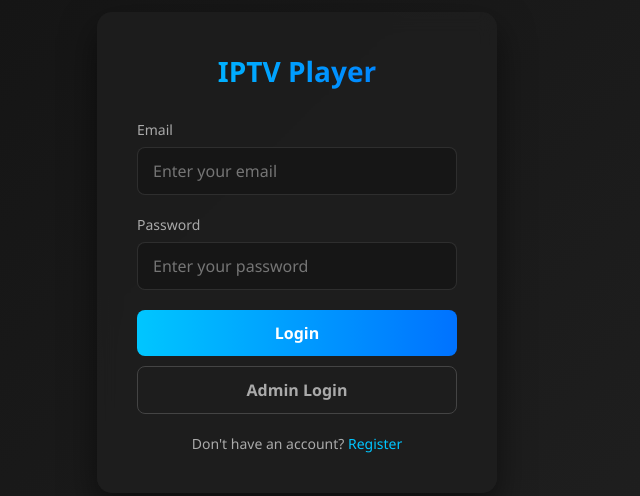
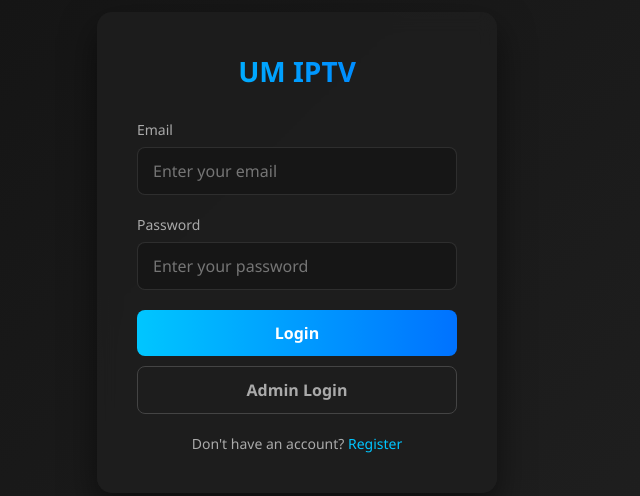
Before and after one commit to Syntax404errorrr/WEB-IPTV, a plain HTML site: page index.html in a window 1280 px wide. Shown: the part 148-644 px from the top of the page, without its empty margins (343-983 px from the left). Drawn offline with Linux system fonts and the light colour scheme.

Commit message:
Update index.html

```diff
--- a/index.html
+++ b/index.html
@@ -149,7 +149,7 @@
 <body>
     <div class="login-container" id="login-container">
         <div class="logo">
-            <h1>IPTV Player</h1>
+            <h1>UM IPTV</h1>
         </div>
         <div id="login-form">
             <div class="form-group">
```
